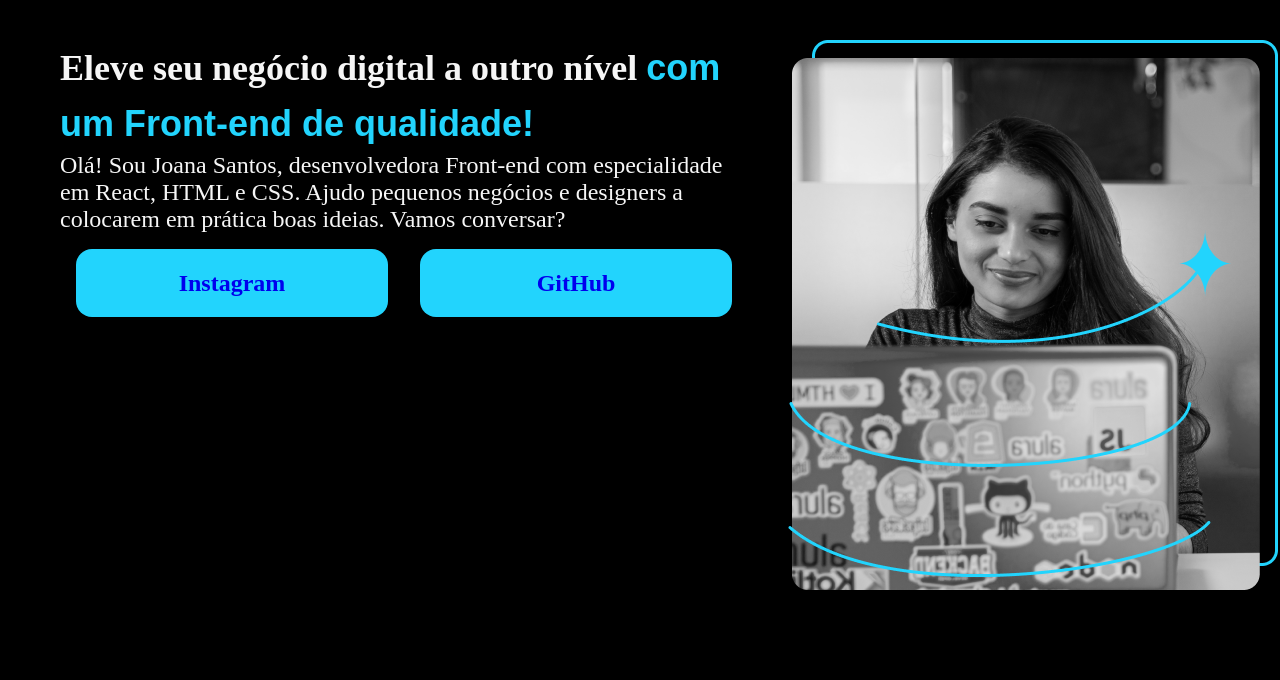
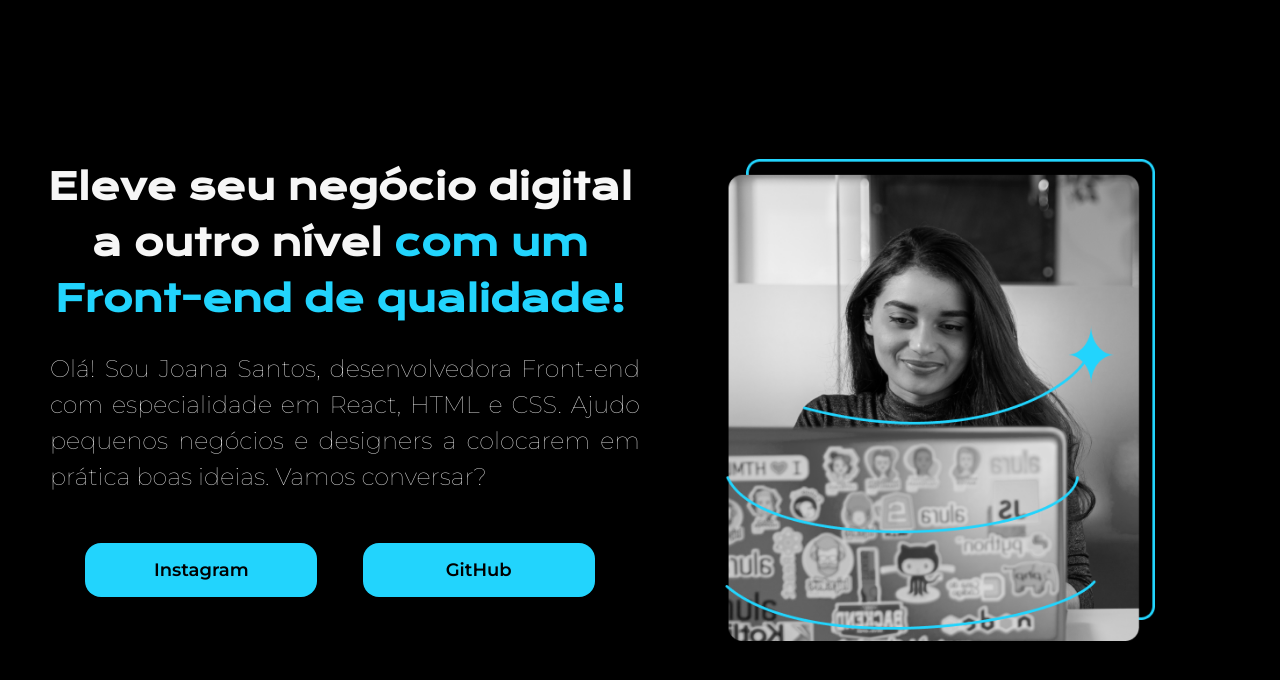
Before and after one commit to KaiqueNunesBr/Imersao-alura, a plain HTML site: page index.html in a window 1280 px wide. Drawn offline with nearby package versions, Linux system fonts and the light colour scheme.

Commit message:
projeto concluido

```diff
--- a/index.html
+++ b/index.html
@@ -7,14 +7,20 @@
     <title>Portfolio</title>
 
     <link rel="stylesheet" href="styles/style.css" />
+
+    <link rel="preconnect" href="https://fonts.googleapis.com" />
+    <link rel="preconnect" href="https://fonts.gstatic.com" crossorigin />
+    <link
+      href="https://fonts.googleapis.com/css2?family=Krona+One&family=Montserrat:ital,wght@0,100..900;1,100..900&display=swap"
+      rel="stylesheet"
+    />
   </head>
   <body>
     <header></header>
     <main>
       <section id="about">
         <h1>
-          Eleve seu negócio digital a outro nível
-          <strong>com um Front-end de qualidade!</strong>
+          Eleve seu negócio digital a outro nível <strong>com um Front-end de qualidade!</strong>
         </h1>
         <p>
           Olá! Sou Joana Santos, desenvolvedora Front-end com especialidade em
--- a/styles/style.css
+++ b/styles/style.css
@@ -17,55 +17,76 @@ body {
 
 main {
   display: flex;
-  justify-content: space-between;
+  align-items: flex-start;
+  justify-content: center;
   max-width: 1200px;
   width: 100%;
-  height: 1151px;
-
-  padding: 20px;
-  gap: 20;
+  box-sizing: border-box;
+  text-align: center;
+  margin: auto;
 }
 
 section {
   flex: 1;
-  padding: 20px;
+  width: 615px;
+  height: 482px;
 }
 
-h1 {
-  font-family: "Krona One";
+#about h1 {
   font-size: 36px;
+  font-family: "Krona One", sans-serif;
   line-height: 56px;
+  padding-bottom: 24px;
 }
-strong {
+
+#about h1 strong {
+  font-size: 36px;
+  font-family: "Krona One", sans-serif;
+  line-height: 56px;
+  padding-bottom: 24px;
   color: #22d4fd;
 }
+#about p {
+  font-size: 24px;
+  font-family: "Montserrat", sans-serif;
+  font-size: 24px;
+  text-align: justify;
+  padding-bottom: 24px;
+  padding-left: 10px;
+  font-style: normal;
+  font-weight: 100;
+  line-height: 36px;
+}
 
+#image img {
+  height: 482px;
+}
 p {
-  font-family: Montserrat;
+  font-family: "Montserrat", sans-serif;
   font-size: 24px;
+  text-align: justify;
+  margin-bottom: 24px;
+  font-style: normal;
+  font-weight: 100;
+  line-height: 36px;
 }
 
 .container {
   display: flex;
+  justify-content: space-evenly;
 }
 
 a {
-  display: flex;
-  flex-direction: column;
-  align-items: center;
-  gap: 40px;
+  font-family: "Montserrat", sans-serif;
+  font-size: clamp(14px, 18px, 24px);
+  font-style: normal;
+  font-weight: 600;
   padding: 16px;
-  margin: 16px;
   justify-content: center;
   background: #22d4fd;
+  color: #000;
   border-radius: 16px;
-  border: 0px solid #22d4fd;
   flex-shrink: 0;
-  width: 280px;
-
-  font-family: Montserrat;
-  font-size: 24px;
-  font-weight: 600;
-  line-height: 36px;
+  width: 200px;
   text-decoration: none;
 }
```
